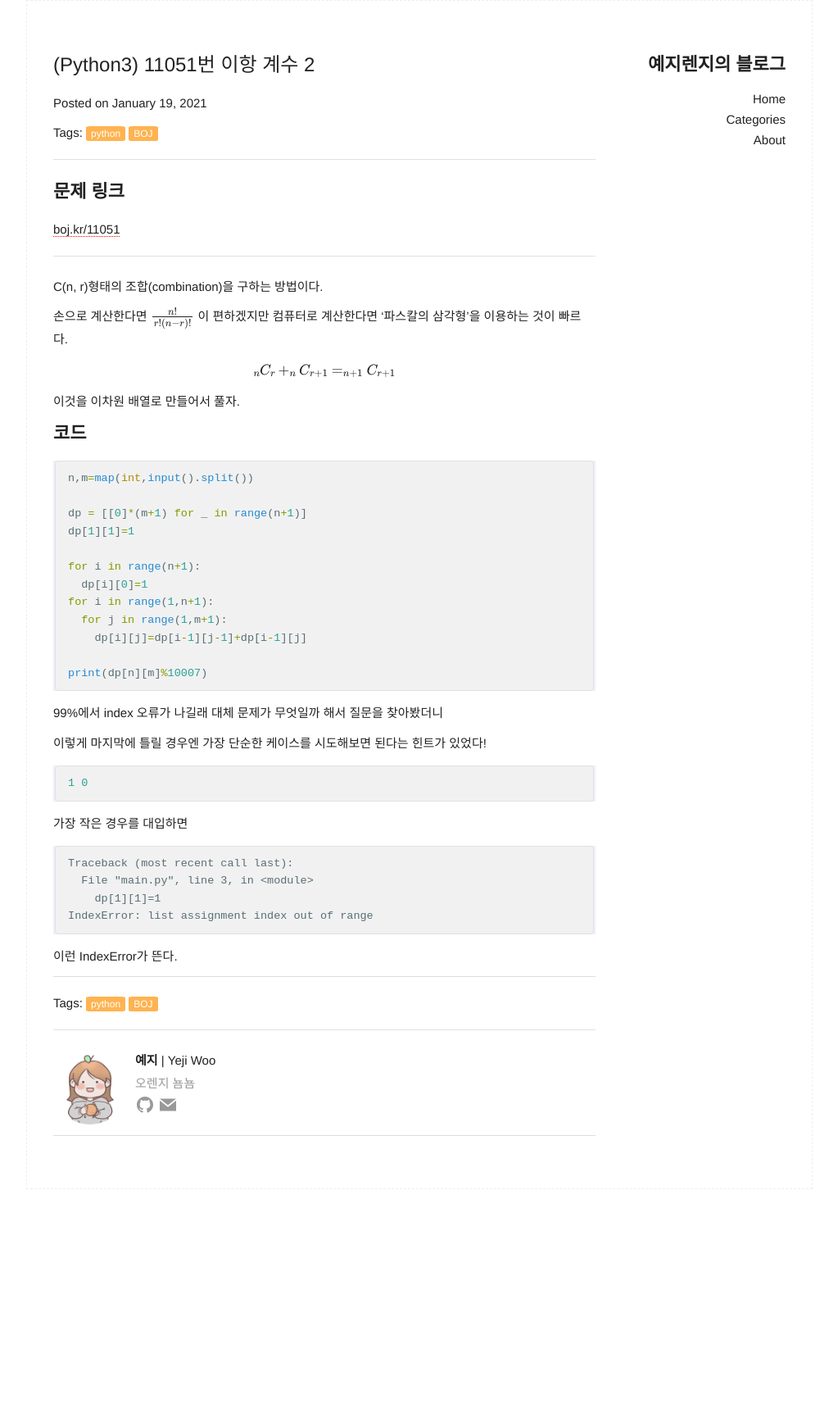
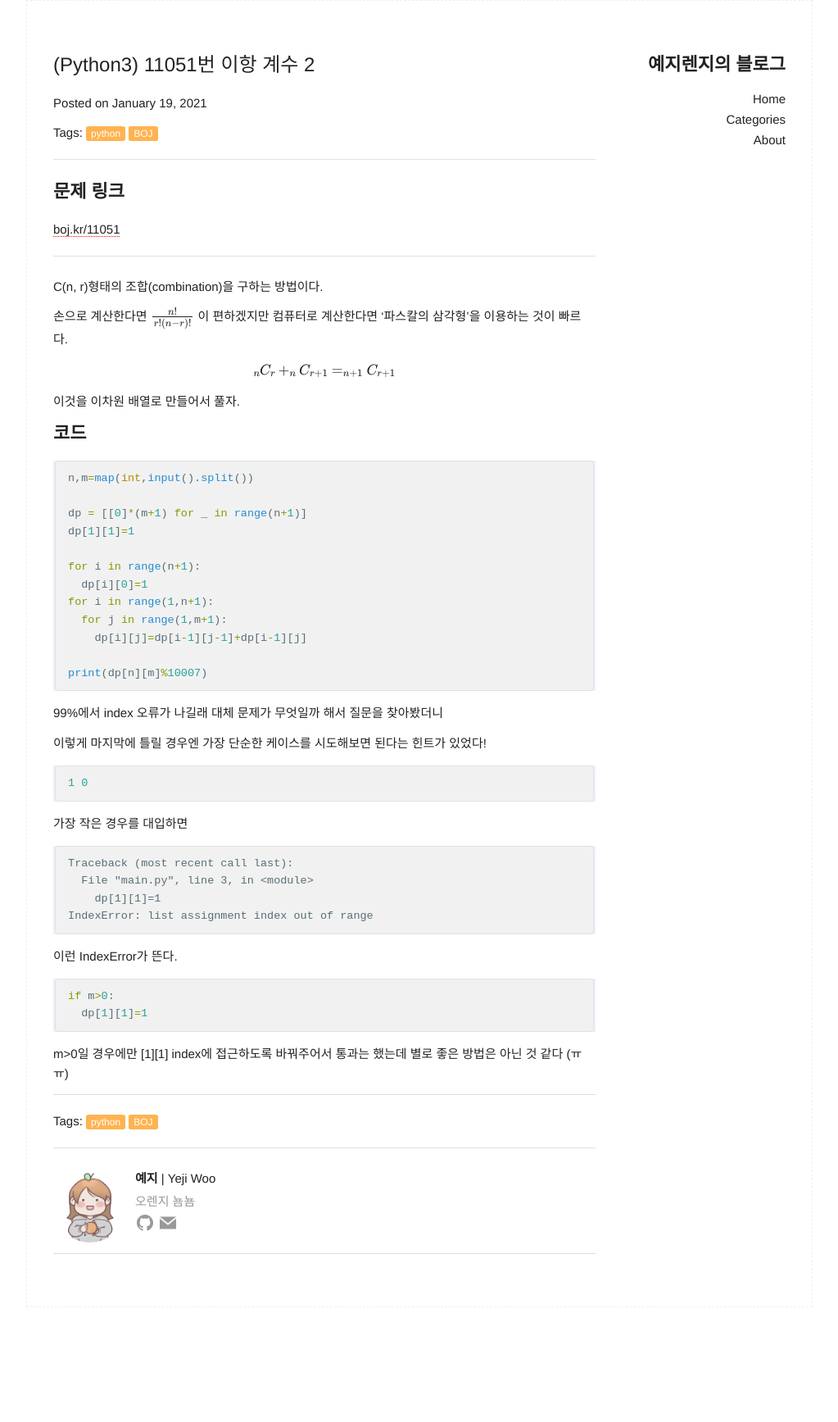
Before and after one commit to cuza22/cuza22.github.io, a Jekyll site: the page built from _posts/2021-01-19-BOJ11051.md, in a window 1280 px wide. Shown: the whole page at 82% size, without its empty margins (128-1151 px from the left). Built offline with Jekyll 4.4.1, drawn with Linux system fonts in a browser that asks for light colours; formulas are drawn with MathJax 3; comment, search, counter and statistics services are not loaded; before the commit the page ends 1591 px from its top, so only the background shows below that.

Commit message:
BOJ update

````diff
--- a/_posts/2021-01-19-BOJ11051.md
+++ b/_posts/2021-01-19-BOJ11051.md
@@ -51,3 +51,10 @@ Traceback (most recent call last):
 IndexError: list assignment index out of range
 ```
 이런 IndexError가 뜬다.
+
+```python
+if m>0:
+  dp[1][1]=1
+```
+
+m>0일 경우에만 [1][1] index에 접근하도록 바꿔주어서 통과는 했는데 별로 좋은 방법은 아닌 것 같다 (ㅠㅠ)
````
